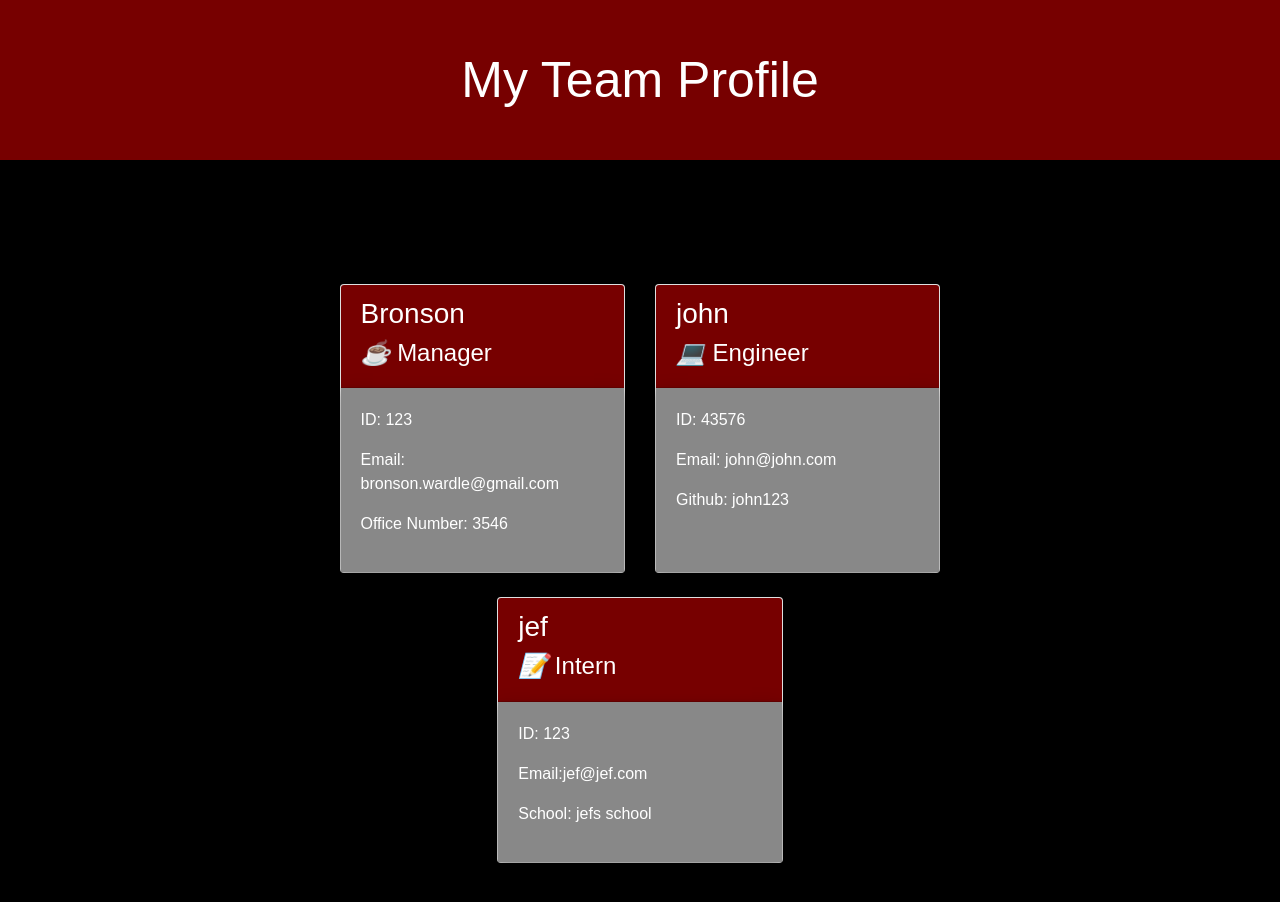
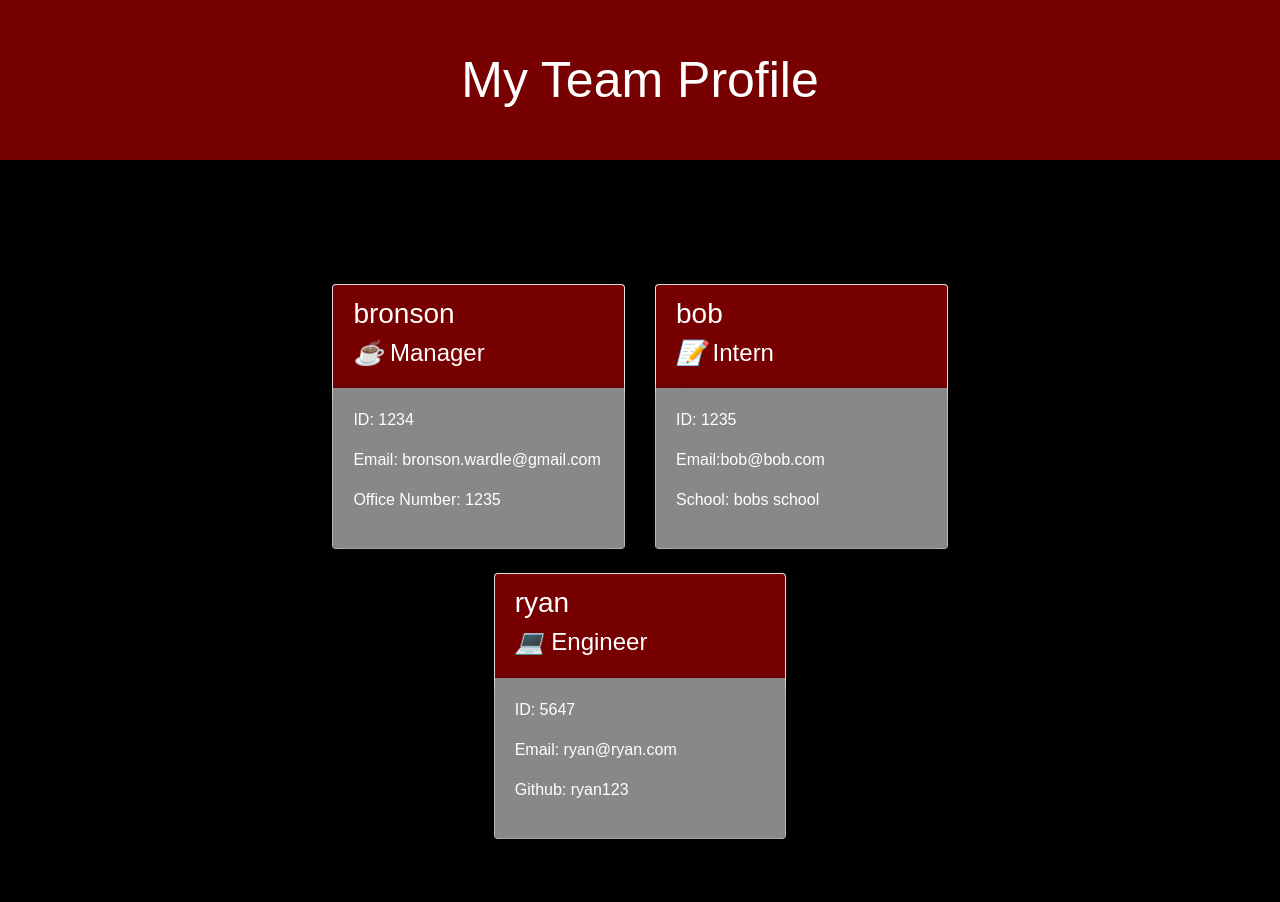
Before and after one commit to Bwardle01/team_profile_generator_10, a website: page dist/index.html in a window 1280 px wide. Drawn offline with nearby package versions, Linux system fonts and the light colour scheme.

```diff
--- a/dist/index.html
+++ b/dist/index.html
@@ -21,13 +21,13 @@
     <div class="col-5 mt-4">
         <div class="card h-100">
             <div class="card-header">
-                <h3>Bronson</h3>
+                <h3>bronson</h3>
                 <h4><i class="managericon">☕ </i>Manager</h4>
             </div>
             <div class="card-body">
-                <p class="id">ID: 123</p>
+                <p class="id">ID: 1234</p>
                 <p class="email">Email: <a href="mailto:bronson.wardle@gmail.com">bronson.wardle@gmail.com</a></p>
-                <p class="office">Office Number: 3546</p>
+                <p class="office">Office Number: 1235</p>
             </div>
         </div>
     </div>
@@ -35,30 +35,30 @@
     <div class="col-5 mt-4">
         <div class="card h-100">
             <div class="card-header">
-                <h3>john</h3>
-                <h4><i class="engineericon">💻 </i>Engineer</h4>
+                <h3>bob</h3>
+                <h4><i class="internicon">📝 </i>Intern</h4>
             </div>
             <div class="card-body">
-                <p class="id">ID: 43576</p>
-                <p class="email">Email: <a href="mailto:john@john.com">john@john.com</a></p>
-                <p class="github">Github: <a href="https://github.com/john123" target="_blank">john123</a></p>
+                <p class="id">ID: 1235</p>
+                <p class="email">Email:<a href="mailto:bob@bob.com">bob@bob.com</a></p>
+                <p class="school">School: bobs school</p>
             </div>
-        </div>
     </div>
+</div>
 
     <div class="col-5 mt-4">
         <div class="card h-100">
             <div class="card-header">
-                <h3>jef</h3>
-                <h4><i class="internicon">📝 </i>Intern</h4>
+                <h3>ryan</h3>
+                <h4><i class="engineericon">💻 </i>Engineer</h4>
             </div>
             <div class="card-body">
-                <p class="id">ID: 123</p>
-                <p class="email">Email:<a href="mailto:jef@jef.com">jef@jef.com</a></p>
-                <p class="school">School: jefs school</p>
+                <p class="id">ID: 5647</p>
+                <p class="email">Email: <a href="mailto:ryan@ryan.com">ryan@ryan.com</a></p>
+                <p class="github">Github: <a href="https://github.com/ryan123" target="_blank">ryan123</a></p>
             </div>
+        </div>
     </div>
-</div>
 
                 </div>
             </div>
```
Also changed, not shown: README.md.
